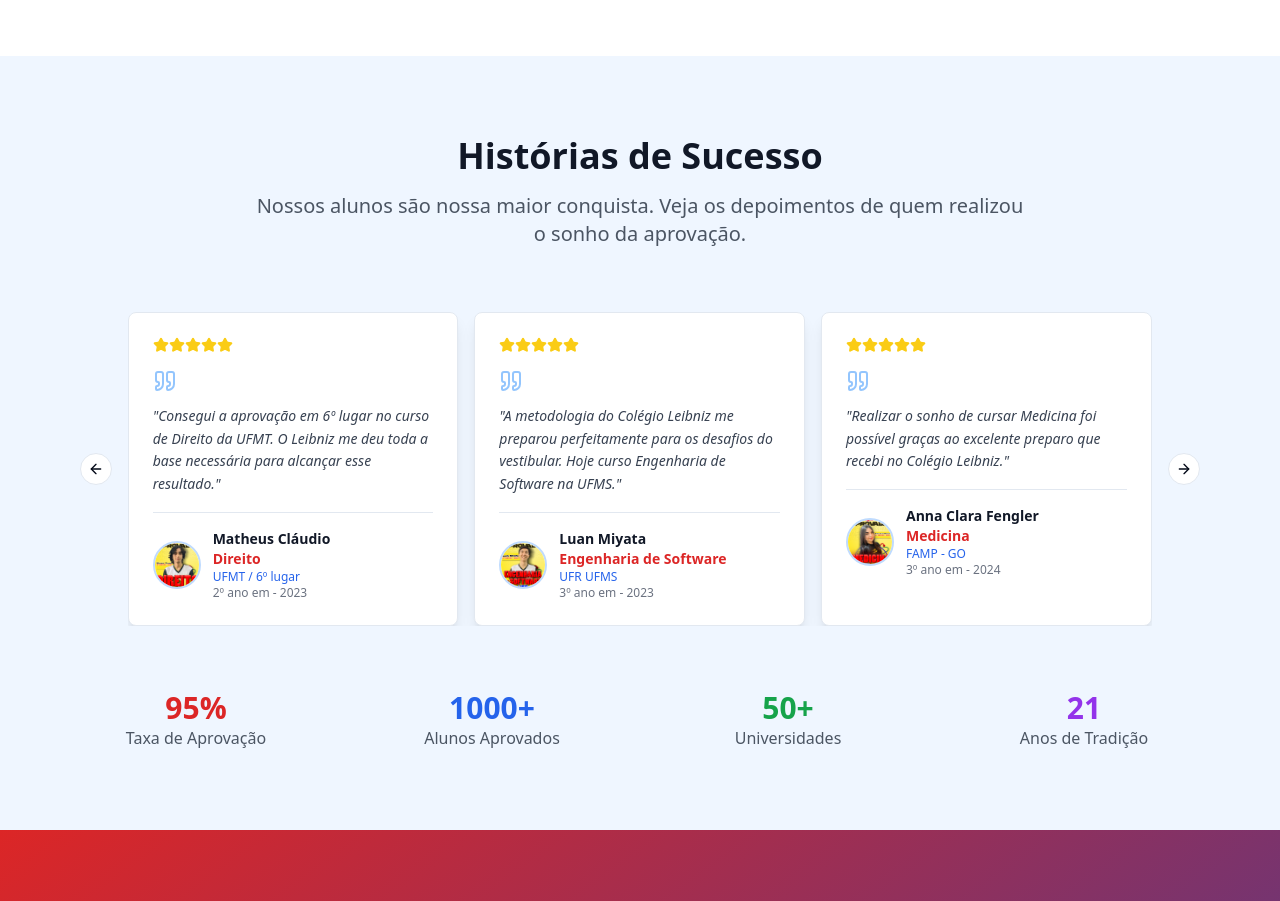
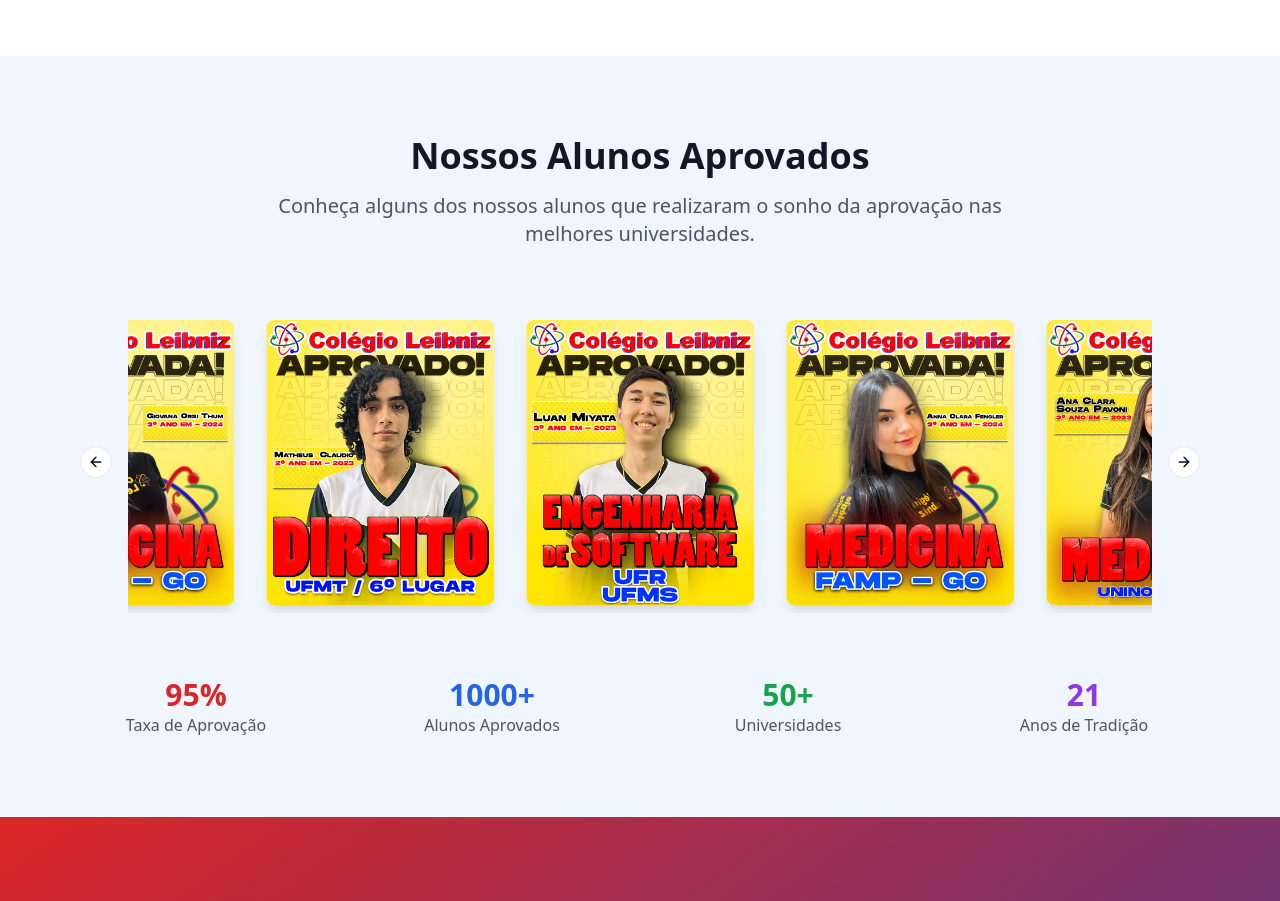
Before and after one commit to luis-hsl/leibniz-academic-portal, a React (Vite) app: page / in a window 1280 px wide. Shown: the part 2560-3461 px from the top of the page. Built offline with nearby package versions, Linux system fonts and the light colour scheme.

Commit message:
Refactor: Testimonials carousel to show images only
Remove testimonial text and display only images in the carousel, with images at their original size.

```diff
--- a/src/components/Testimonials.tsx
+++ b/src/components/Testimonials.tsx
@@ -1,5 +1,4 @@
 
-import { Card, CardContent } from "@/components/ui/card";
 import {
   Carousel,
   CarouselContent,
@@ -7,7 +6,6 @@ import {
   CarouselNext,
   CarouselPrevious,
 } from "@/components/ui/carousel";
-import { Star, Quote } from "lucide-react";
 import { useEffect, useState } from "react";
 
 const Testimonials = () => {
@@ -19,66 +17,38 @@ const Testimonials = () => {
 
     const interval = setInterval(() => {
       api.scrollNext();
-    }, 4000); // Change slide every 4 seconds
+    }, 3000); // Change slide every 3 seconds
 
     return () => clearInterval(interval);
   }, [api]);
 
-  const testimonials = [
+  const studentImages = [
     {
       name: "Giovana Orsi Thum",
-      course: "Medicina",
-      university: "FAMP - GO",
-      year: "3º ano em - 2024",
-      text: "O Colégio Leibniz foi fundamental na minha aprovação em Medicina. A dedicação dos professores e a qualidade do ensino fizeram toda a diferença.",
       image: "/lovable-uploads/3eeb7c0e-e277-4ed2-80d2-fa502cd40936.png"
     },
     {
       name: "Matheus Cláudio",
-      course: "Direito",
-      university: "UFMT / 6º lugar",
-      year: "2º ano em - 2023",
-      text: "Consegui a aprovação em 6º lugar no curso de Direito da UFMT. O Leibniz me deu toda a base necessária para alcançar esse resultado.",
       image: "/lovable-uploads/cd4e09f3-0765-415c-b018-59d5dffc9698.png"
     },
     {
       name: "Luan Miyata",
-      course: "Engenharia de Software",
-      university: "UFR UFMS",
-      year: "3º ano em - 2023",
-      text: "A metodologia do Colégio Leibniz me preparou perfeitamente para os desafios do vestibular. Hoje curso Engenharia de Software na UFMS.",
       image: "/lovable-uploads/43c34112-dd8d-4178-83c9-299688722356.png"
     },
     {
       name: "Anna Clara Fengler",
-      course: "Medicina",
-      university: "FAMP - GO",
-      year: "3º ano em - 2024",
-      text: "Realizar o sonho de cursar Medicina foi possível graças ao excelente preparo que recebi no Colégio Leibniz.",
       image: "/lovable-uploads/5b4f42a7-4972-4f23-b843-e49d4adf1303.png"
     },
     {
       name: "Ana Clara Souza Pavoni",
-      course: "Medicina",
-      university: "UNINOVE - SP",
-      year: "3º ano em - 2023",
-      text: "O suporte e a qualidade de ensino do Leibniz foram essenciais para minha aprovação em Medicina na UNINOVE.",
       image: "/lovable-uploads/1f5a261a-6444-4793-baa6-afa4956dd5e9.png"
     },
     {
       name: "Gabriela Pagnussat",
-      course: "Medicina",
-      university: "Barão de Mauá - SP",
-      year: "3º ano em - 2023",
-      text: "Hoje estou realizando meu sonho de ser médica graças ao excelente preparo que tive no Colégio Leibniz.",
       image: "/lovable-uploads/ded2dc00-13ab-4eb8-a346-987b7d93d086.png"
     },
     {
       name: "José Victor Polizel",
-      course: "Agronomia",
-      university: "2º lugar na UNIFV",
-      year: "Preparatório 2024",
-      text: "Conquistei o 2º lugar no vestibular de Agronomia. O Colégio Leibniz me deu toda a preparação necessária para esse sucesso.",
       image: "/lovable-uploads/6b5df189-e011-4283-9be5-bfd59aff2d24.png"
     }
   ];
@@ -88,9 +58,9 @@ const Testimonials = () => {
       <div className="container mx-auto px-4">
         <div className="max-w-6xl mx-auto">
           <div className="text-center mb-16">
-            <h2 className="text-4xl font-bold text-gray-900 mb-4">Histórias de Sucesso</h2>
+            <h2 className="text-4xl font-bold text-gray-900 mb-4">Nossos Alunos Aprovados</h2>
             <p className="text-xl text-gray-600 max-w-3xl mx-auto">
-              Nossos alunos são nossa maior conquista. Veja os depoimentos de quem realizou o sonho da aprovação.
+              Conheça alguns dos nossos alunos que realizaram o sonho da aprovação nas melhores universidades.
             </p>
           </div>
 
@@ -98,42 +68,20 @@ const Testimonials = () => {
             setApi={setApi}
             className="w-full max-w-5xl mx-auto"
             opts={{
-              align: "start",
+              align: "center",
               loop: true,
             }}
           >
             <CarouselContent className="-ml-2 md:-ml-4">
-              {testimonials.map((testimonial, index) => (
-                <CarouselItem key={index} className="pl-2 md:pl-4 md:basis-1/2 lg:basis-1/3">
-                  <Card className="bg-white shadow-lg hover-scale h-full">
-                    <CardContent className="p-6">
-                      <div className="flex mb-4">
-                        {[...Array(5)].map((_, i) => (
-                          <Star key={i} className="h-4 w-4 text-yellow-400 fill-current" />
-                        ))}
-                      </div>
-
-                      <Quote className="h-6 w-6 text-blue-300 mb-3" />
-
-                      <p className="text-gray-700 mb-4 leading-relaxed italic text-sm">
-                        "{testimonial.text}"
-                      </p>
-
-                      <div className="border-t pt-4 flex items-center gap-3">
-                        <img
-                          src={testimonial.image}
-                          alt={testimonial.name}
-                          className="w-12 h-12 rounded-full object-cover border-2 border-blue-200"
-                        />
-                        <div className="flex-1">
-                          <h4 className="font-bold text-gray-900 text-sm">{testimonial.name}</h4>
-                          <p className="text-red-600 font-semibold text-sm">{testimonial.course}</p>
-                          <p className="text-blue-600 text-xs">{testimonial.university}</p>
-                          <p className="text-xs text-gray-500">{testimonial.year}</p>
-                        </div>
-                      </div>
-                    </CardContent>
-                  </Card>
+              {studentImages.map((student, index) => (
+                <CarouselItem key={index} className="pl-2 md:pl-4 md:basis-1/3 lg:basis-1/4">
+                  <div className="p-2">
+                    <img
+                      src={student.image}
+                      alt={student.name}
+                      className="w-full h-auto rounded-lg shadow-lg hover-scale transition-transform duration-300"
+                    />
+                  </div>
                 </CarouselItem>
               ))}
             </CarouselContent>
```
